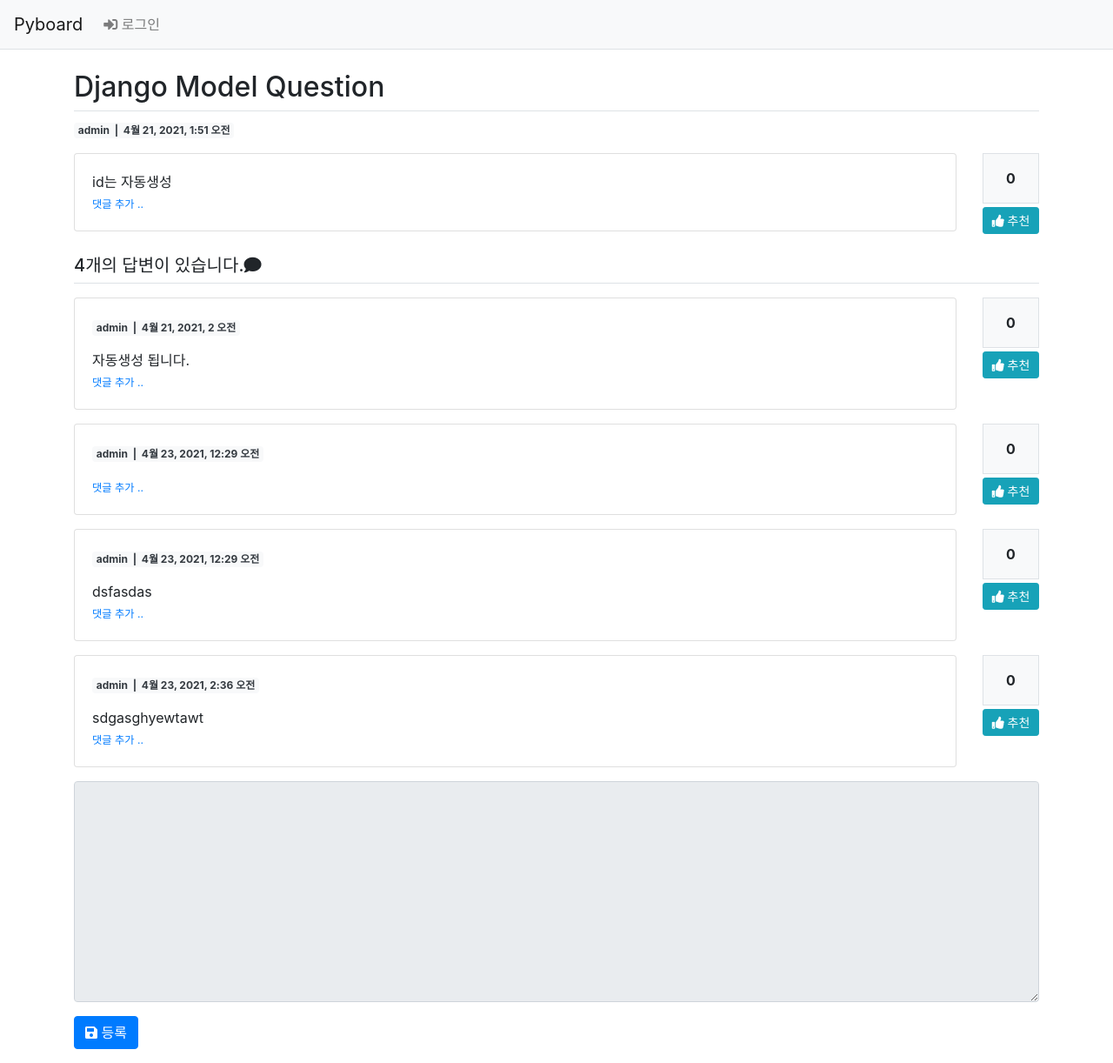
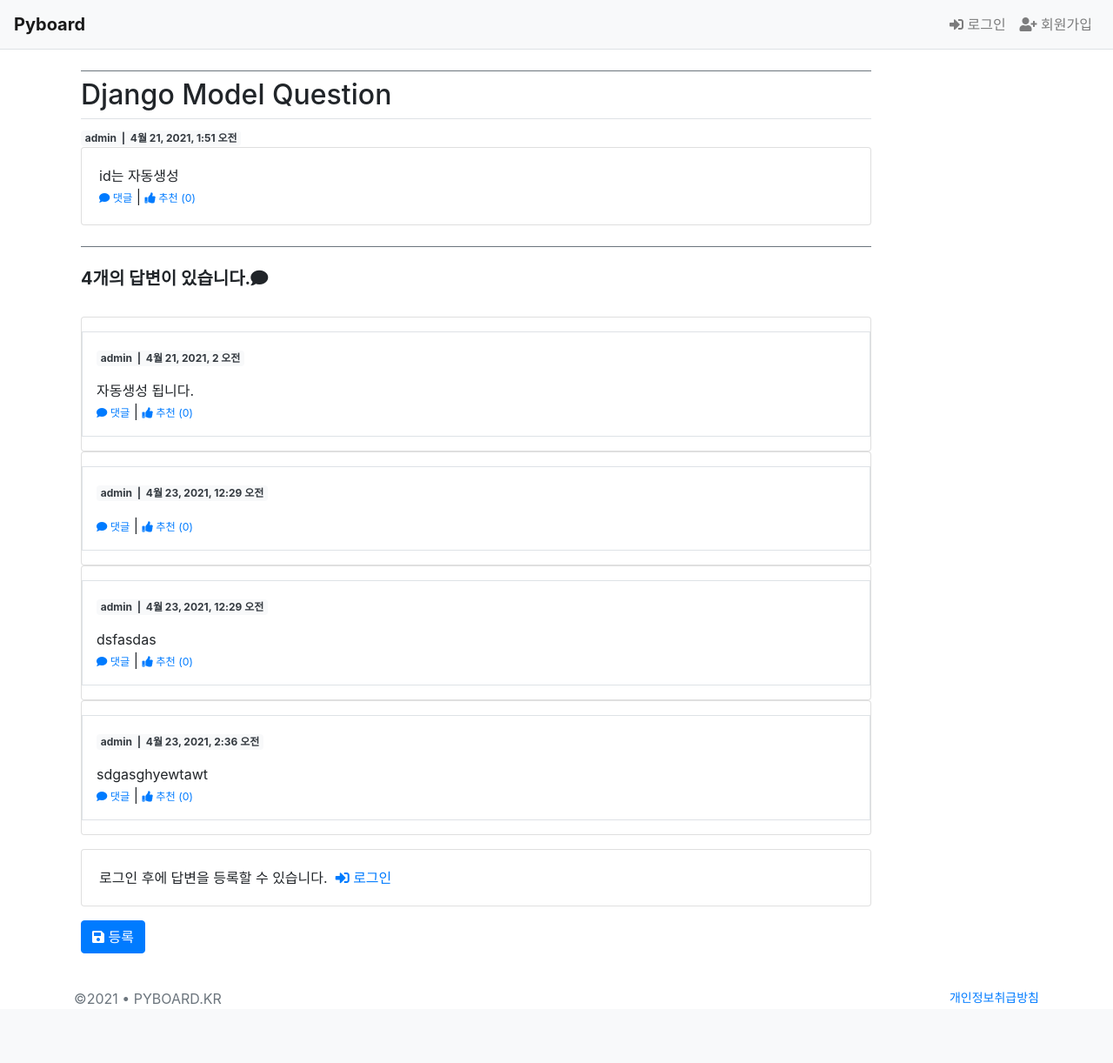
Before and after one commit to NamCheolKim/pyboard, a Django app: page /pyboard/2/ in a window 1280 px wide. Shown: the whole page at 87% size. After the commit the page ends 1154 px from the top, so only its background shows below. Run offline with Django 3.2, Linux system fonts and the light colour scheme; data comes from the database, SQL or seed files in the repository; both versions use the stored data as it was after the commit; some libraries are stand-ins or nearby versions.

Commit message:
UI 변경

```diff
--- a/templates/base.html
+++ b/templates/base.html
@@ -15,9 +15,11 @@
   </head>
   <body>
     {% include "navbar.html" %}
-    <!-- 기본 템플릿 안에 삽입될 내용 Start -->
-    {% block content %} {% endblock %}
-    <!-- 기본 템플릿 안에 삽입될 내용 End -->
+    <!-- 기본 템플릿 안에 삽입될 내용 -->
+    {% block content %}
+    {% endblock %}
+    <!-- 기본 템플릿 안에 삽입될 내용 -->
+    {% include "footer.html" %}
     <!-- jQuery JS -->
     <script src="{% static 'jquery-3.6.0.min.js' %}"></script>
     <!-- Bootstrap JS -->
--- /dev/null
+++ b/templates/footer.html
@@ -0,0 +1,8 @@
+<footer class="footer">
+  <div class="container mt-3">
+    <span class="text-muted">©2021 • PYBOARD.KR</span>
+    <div class="float-right small">
+      <a href="/common/privacy/">개인정보취급방침</a>
+    </div>
+  </div>
+</footer>
--- a/templates/form_errors.html
+++ b/templates/form_errors.html
@@ -5,6 +5,9 @@
             <div class="alert alert-danger">
                 <i class="fas fa-exclamation"></i> <strong>{{ field.label }}</strong>
                 {{ error }}
+                <button type="button" class="close" data-dismiss="alert" aria-label="Close">
+                    <span aria-hidden="true">×</span>
+                </button>
             </div>
         {% endfor %}
     {% endfor %}
--- a/templates/navbar.html
+++ b/templates/navbar.html
@@ -1,16 +1,17 @@
 <!-- 네비게이션바 -->
 <nav class="navbar navbar-expand-lg navbar-light bg-light border-bottom">
-  <a class="navbar-brand" href="{% url 'pyboard:index' %}">Pyboard</a>
+  <a class="navbar-brand font-weight-bold" href="{% url 'pyboard:index' %}">Pyboard</a>
   <button class="navbar-toggler ml-auto" type="button" data-toggle="collapse" data-target="#navbarNav" aria-controls="navbarNav" aria-expanded="false" aria-label="Toggle navigation">
     <span class="navbar-toggler-icon"></span>
   </button>
-  <div class="collapse navbar-collapse flex-grow-0" id="navbarNav">
-    <ul class="navbar-nav">
+  <div class="collapse navbar-collapse" id="navbarNav">
+    <ul class="navbar-nav ml-auto">
       <li class="nav-item ">
       {% if user.is_authenticated %}
         <a class="nav-link" href="{% url 'common:logout' %}"> {{ user.username }} (로그아웃) <i class="fas fa-sign-out-alt"></i></a>
       {% else %}
         <a class="nav-link" href="{% url 'common:login' %}"><i class="fas fa-sign-in-alt"></i> 로그인</a>
+        <li><a class="nav-link" href="{% url 'common:signup' %}"><i class="fas fa-user-plus"></i> 회원가입</a></li>
       {% endif %}
       </li>
     </ul>
--- a/templates/pyboard/question_detail.html
+++ b/templates/pyboard/question_detail.html
@@ -1,6 +1,9 @@
 {% extends 'base.html' %}
 {% block content %}
 <div class="container my-3">
+  <div class="col-sm-12 col-md-9 col-lg-10 p-2" style="height: auto !important;">
+    <div id="content" class="border-top border-secondary" style="height: auto !important;">
+      <div class="content_block" style="height: auto !important;">
         <!-- 사용자오류 표시 -->
         {% if messages %}
         <div class="alert alert-info my-3" role="alert">
@@ -24,8 +27,8 @@
           {% endif %}
         </div>
 
-  <div class="row my-3">
-    <div class="col-11">
+        <div>
+          <div>
             <div class="card">
               <div class="card-body">
                 <div class="card-text" style="white-space: pre-line;">{{ question.content }}</div>
@@ -58,28 +61,26 @@
                   {% endfor %}
                 </div>
                 {% endif %}
-          <div>
-            <a href="{% url 'pyboard:comment_create_question' question.pk  %}" class="small"><small>댓글 추가 ..</small></a>
+                <div class="actions">
+                  <a href="{% url 'pyboard:comment_create_question' question.pk  %}" class="small action-btn"><small><i class="fas fa-comment"></i> 댓글</small></a>
+                  |
+                  <a href="#" data-uri="{% url 'pyboard:vote_question' question.pk %}" class="recommend small action-btn"><small><i class="fas fa-thumbs-up"></i> 추천 ({{ question.voter.count }})</small></a>
                 </div>
                 <!-- 질문 댓글 -->
               </div>
             </div>
           </div>
-    <!-- 질문 추천 -->
-    <div class="col-1">
-      <div class="bg-light text-center p-3 border font-weight-bolder mb-1">{{ question.voter.count }}</div>
-      <a href="#" data-uri="{% url 'pyboard:vote_question' question.pk %}" class="recommend btn btn-sm btn-info btn-block"><i class="fas fa-thumbs-up"></i> 추천</a>
-    </div>
-    <!-- 질문 추천 -->
         </div>
 
-  <h5 class="border-bottom my-3 py-2">{{question.answer_set.count}}개의 답변이 있습니다.<i class="fas fa-comment"></i></h5>
+  <div class="d-flex justify-content-between border-top border-secondary pt-4 my-4">
+    <h5><strong>{{question.answer_set.count}}개의 답변이 있습니다.</strong><i class="fas fa-comment"></i></h5>
+  </div>
 
   {% for answer in question.answer_set.all %}
-  <div class="row my-3">
-    <div class="col-11">
+  <div>
+    <div>
       <div class="card">
-        <div class="card-body">
+        <div class="card-body border p-3 my-3">
           <div class="badge badge-light text-dark mb-3">
             <span>{{ answer.author.username }} &nbsp;|&nbsp;</span>
             {% if answer.modify_date %}
@@ -120,19 +121,15 @@
             {% endfor %}
           </div>
           {% endif %}
-          <div>
-            <a href="{% url 'pyboard:comment_create_answer' answer.pk  %}" class="small"><small>댓글 추가 ..</small></a>
+          <div class="actions">
+            <a href="{% url 'pyboard:comment_create_answer' answer.pk  %}" class="small action-btn"><small><i class="fas fa-comment"></i> 댓글</small></a>
+            |
+            <a href="#" data-uri="{% url 'pyboard:vote_answer' answer.pk %}" class="recommend small action-btn"><small><i class="fas fa-thumbs-up"></i> 추천 ({{ answer.voter.count }})</small></a>
           </div>
           <!-- 답변 댓글 -->
         </div>
       </div>
     </div>
-    <!-- 답변 추천 -->
-    <div class="col-1">
-      <div class="bg-light text-center p-3 border font-weight-bolder mb-1">{{ answer.voter.count }}</div>
-      <a href="#" data-uri="{% url 'pyboard:vote_answer' answer.pk %}" class="recommend btn btn-sm btn-info btn-block"><i class="fas fa-thumbs-up"></i> 추천</a>
-    </div>
-    <!-- 답변추천 -->
   </div>
   {% endfor %}
   <form action="{% url 'pyboard:answer' question.pk %}" method="post" class="my-3">
@@ -149,10 +146,21 @@
     {% endif %}
 
     <div class="form-group">
-      <textarea name="content" id="content" {% if not user.is_authenticated %}disabled{% endif %} class="form-control" rows="10"></textarea>
+      {% if not user.is_authenticated %}
+        <div class="card">
+          <div class="card-body">
+            <span class="card-text">로그인 후에 답변을 등록할 수 있습니다.&nbsp;&nbsp;<a href="{% url 'common:login' %}"><i class="fas fa-sign-in-alt"></i> 로그인</a></span>
+          </div>
+        </div>
+      {% else %}
+      <textarea name="content" id="content" class="form-control" rows="10"></textarea>
+      {% endif %}
     </div>
     <button type="submit" class="btn btn-primary"><i class="fas fa-save"></i> 등록</button>
   </form>
+</div>
+</div>
+</div>
 </div>
 {% endblock %}
 
```
Also changed, not shown: templates/pyboard/question_list.html (+16 -5 lines), db.sqlite3. Lines whose indentation alone changed are shown as unchanged.
